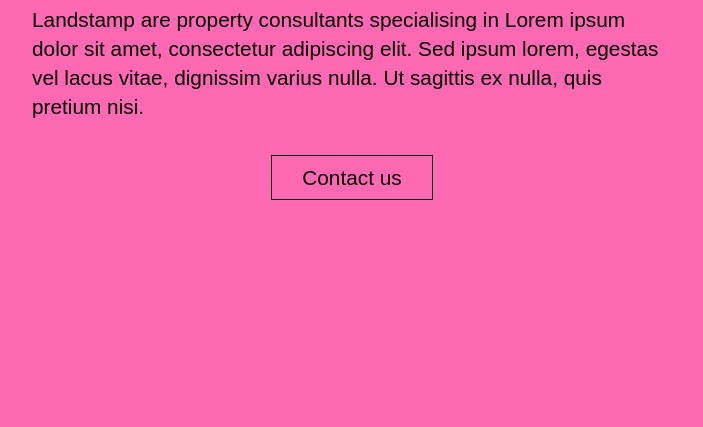
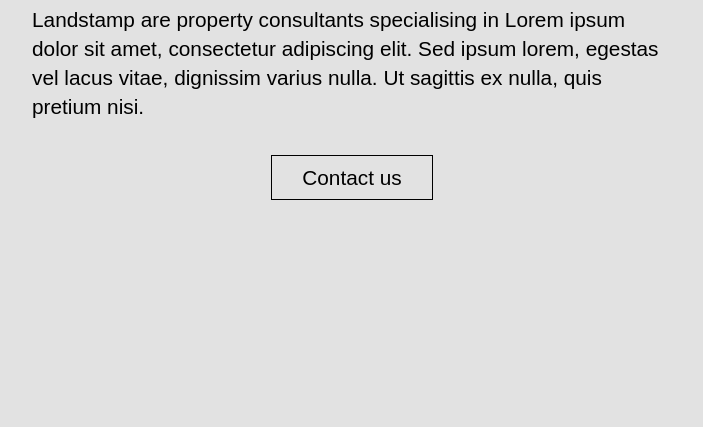
Before and after one commit to landstamp/landstamp.github.io, a plain HTML site: page index.html in a window 1280 px wide. Shown: the part 373-800 px from the top of the page, without its empty margins (288-991 px from the left). Drawn offline with Linux system fonts and the light colour scheme.

Commit message:
bg color
grey

```diff
--- a/css/mystyles.css
+++ b/css/mystyles.css
@@ -7,7 +7,7 @@
 
 
    body {
-    background-color:hotpink;
+    background-color:#e2e2e2;
 
    }
 
```
